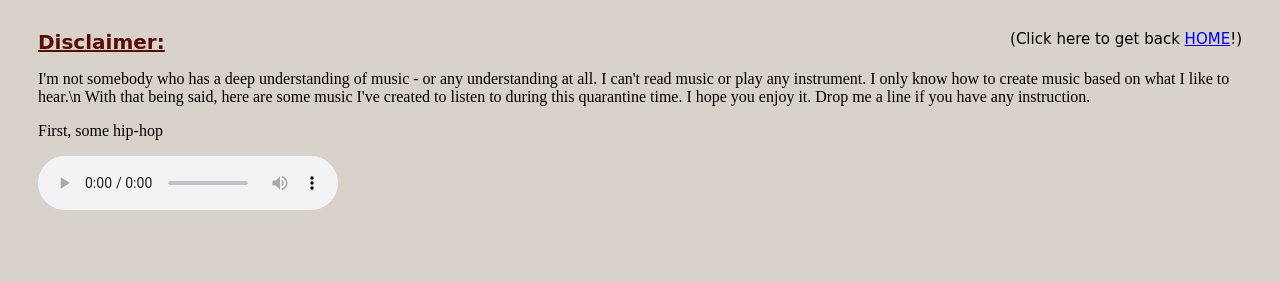
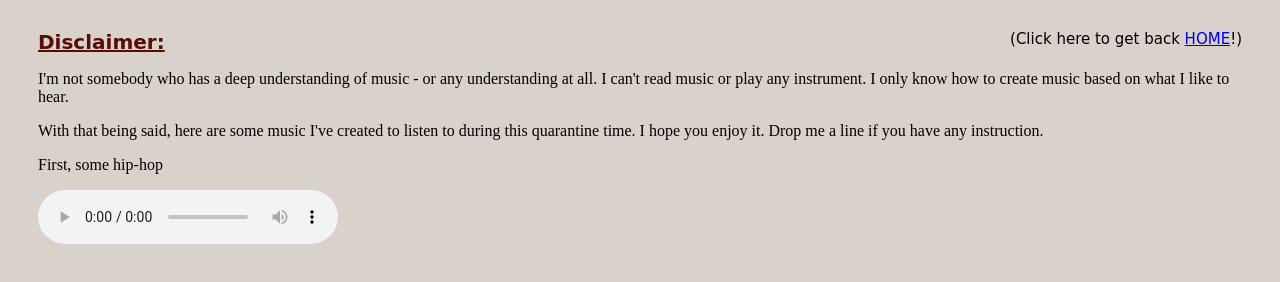
Before and after one commit to marsvoyage/creation, a plain HTML site: page index.html in a window 1280 px wide. Drawn offline with Linux system fonts and the light colour scheme.

Commit message:
Update index.html

```diff
--- a/index.html
+++ b/index.html
@@ -14,8 +14,8 @@
       </div>
     <div>
     <div>
-       <p>I'm not somebody who has a deep understanding of music - or any understanding at all. I can't read music or play any instrument. I only know how to create music based on what I like to hear.\n
-        With that being said, here are some music I've created to listen to during this quarantine time. I hope you enjoy it. Drop me a line if you have any instruction.</p>
+       <p>I'm not somebody who has a deep understanding of music - or any understanding at all. I can't read music or play any instrument. I only know how to create music based on what I like to hear.</p>
+       <p>With that being said, here are some music I've created to listen to during this quarantine time. I hope you enjoy it. Drop me a line if you have any instruction.</p>
      </div>
      <div>
        <p>First, some hip-hop</p>
```
